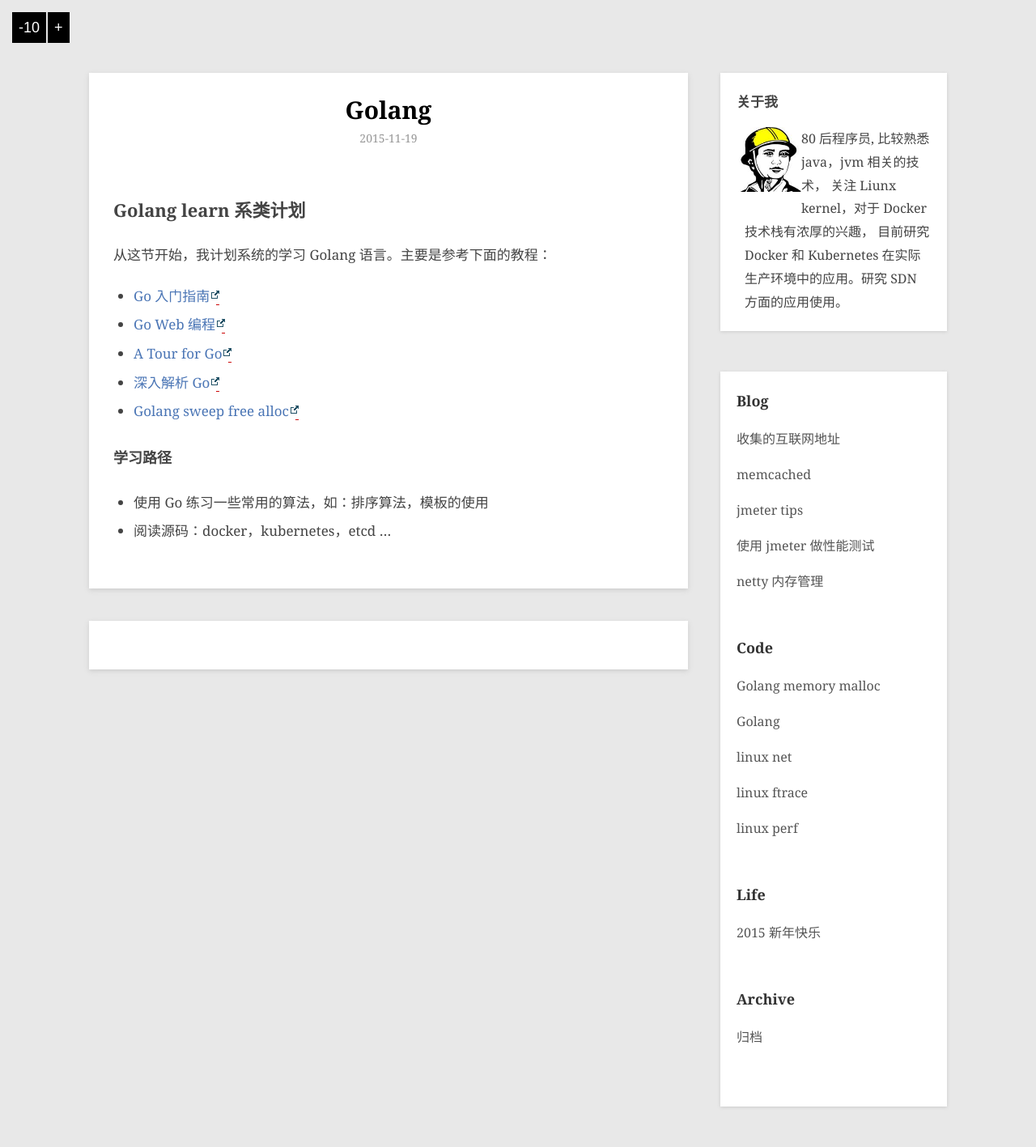
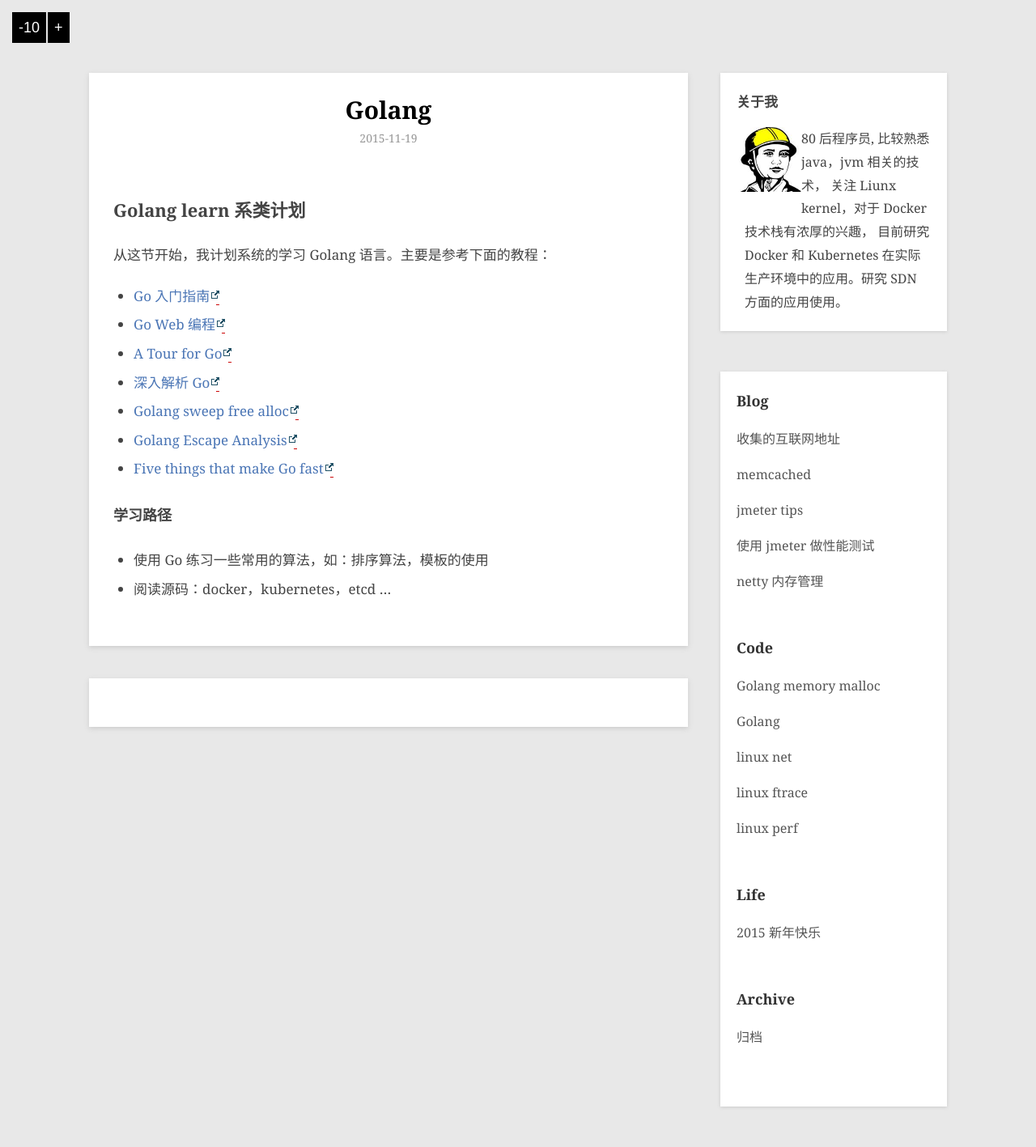
Before and after one commit to hushi55/hushi55.github.io, a Jekyll site: the page built from _posts/code/2015-11-19-golang-learn.md, in a window 1280 px wide. Shown: the whole page at 81% size. Built offline with Jekyll 4.4.1, drawn with Linux system fonts in a browser that asks for light colours; Markdown is read by kramdown in place of the engine named in the settings; comment, search, counter and statistics services are not loaded.

Commit message:
add links

```diff
--- a/_posts/code/2015-11-19-golang-learn.md
+++ b/_posts/code/2015-11-19-golang-learn.md
@@ -13,6 +13,8 @@ tags: [linux, kernel, net]
 - [A Tour for Go](http://tour.golang.org)
 - [深入解析 Go](https://tiancaiamao.gitbooks.io/go-internals/content/zh/index.html)
 - [Golang sweep free alloc](https://github.com/golang/proposal/blob/master/design/12800-sweep-free-alloc.md)
+- [Golang Escape Analysis](http://blog.rocana.com/golang-escape-analysis)
+- [Five things that make Go fast](http://dave.cheney.net/2014/06/07/five-things-that-make-go-fast)
 
 ### 学习路径
 
```
